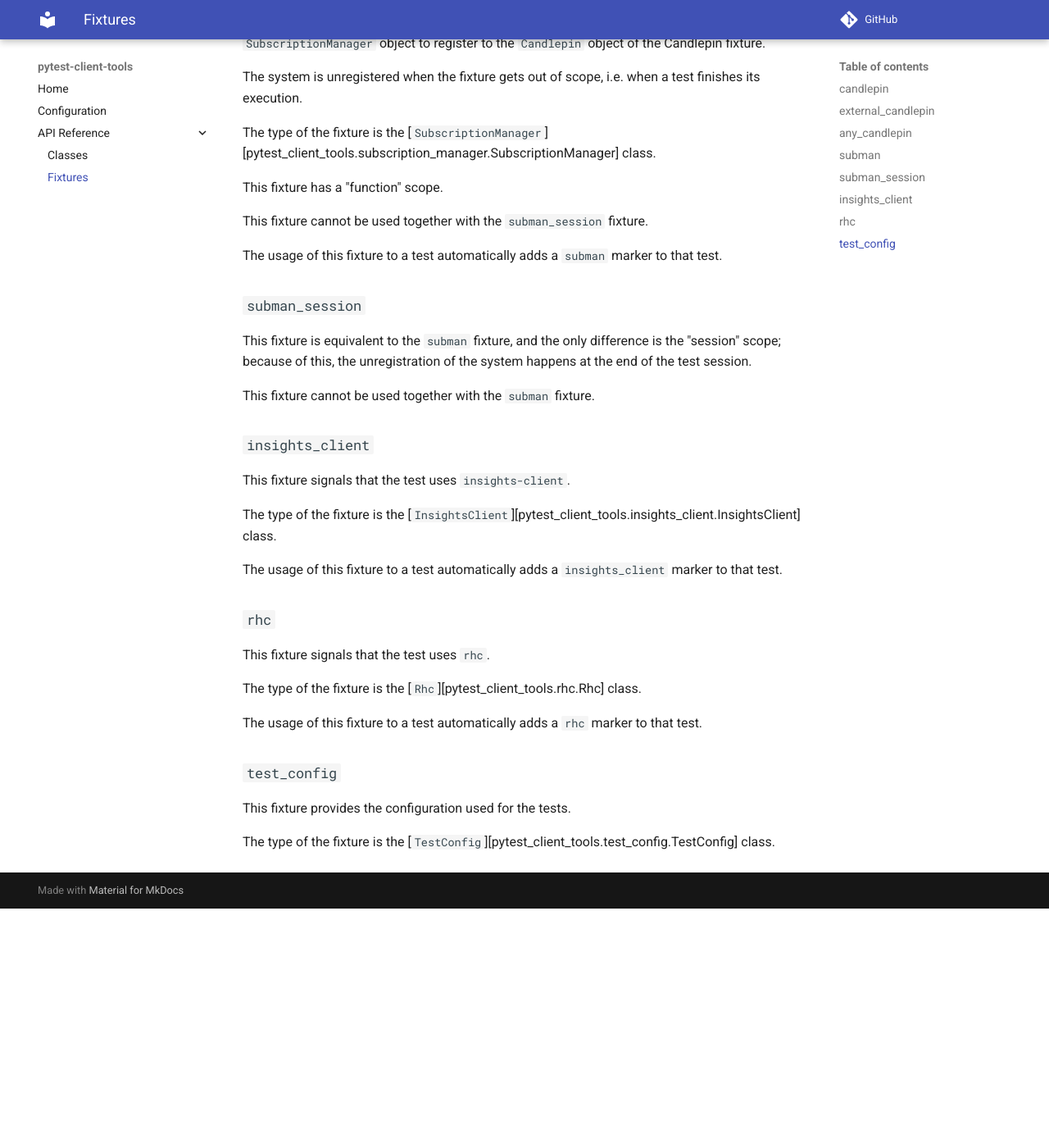
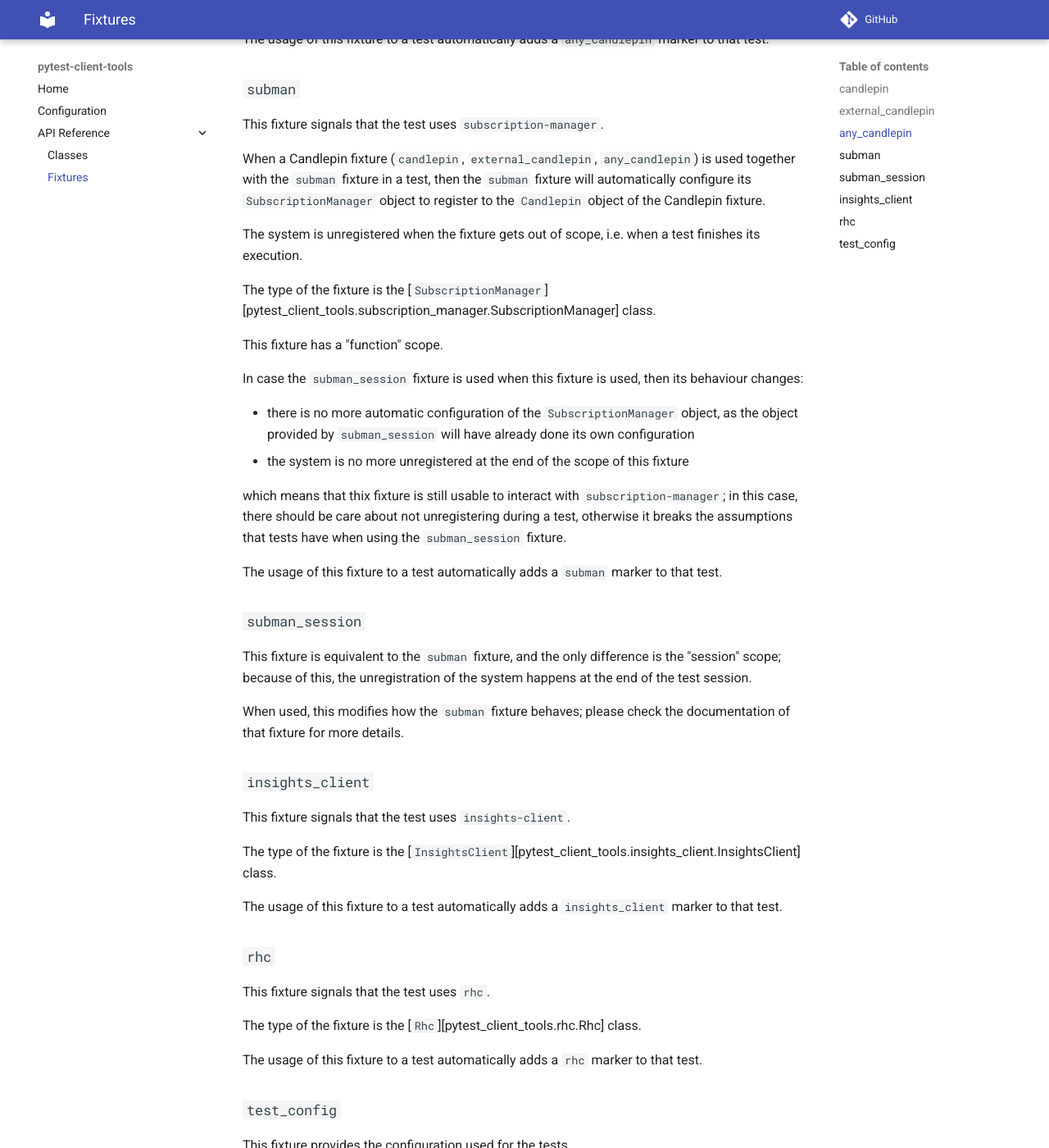
Before and after one commit to ptoscano/pytest-client-tools, an MkDocs documentation site: the page built from docs/fixtures.md, in a window 1280 px wide and 1400 px high, scrolled down 1434 px. Shown: the whole window at 82% size. Built offline with MkDocs 1.6.1 and Material for MkDocs 9.7.7, drawn with Linux system fonts in a browser that asks for light colours; comment, search, counter and statistics services are not loaded; before the commit the page ends 2542 px from its top, so only the background shows below that; some of the changed text lies outside the part shown.

Commit message:
feat: more documentation updates
Update the description of the new classes, new options, tweaked
behaviour of fixtures, etc.

Signed-off-by: Pino Toscano <ptoscano@redhat.com>

```diff
--- a/docs/fixtures.md
+++ b/docs/fixtures.md
@@ -23,11 +23,16 @@
 This fixture signals that the test requires the Candlepin server, and in
 particular an external Candlepin server whose details are in the configuration.
 
-Since this fixture requires details of a Candlepin server set up in the
-configuration, if a server is not fully configured (any of the `candlepin.host`,
-`candlepin.port`, `candlepin.prefix`, `candlepin.username`, and
-`candlepin.password` keys is missing) then this fixture will skip the test
-automatically.
+This fixture requires details of a Candlepin server set up in the configuration,
+and if a server is not fully configured then this fixture will skip the test
+automatically. The configuration keys that are needed for this are:
+
+- `candlepin.host`,
+- `candlepin.port`
+- `candlepin.prefix`
+- either of:
+    - `candlepin.username` and `candlepin.password`
+    - `candlepin.activation_keys` and `candlepin.org`
 
 The type of the fixture is the [`Candlepin`][pytest_client_tools.candlepin.Candlepin]
 class.
@@ -78,7 +83,18 @@
 
 This fixture has a "function" scope.
 
-This fixture cannot be used together with the `subman_session` fixture.
+In case the `subman_session` fixture is used when this fixture is used, then
+its behaviour changes:
+
+- there is no more automatic configuration of the `SubscriptionManager` object,
+  as the object provided by `subman_session` will have already done its own
+  configuration
+- the system is no more unregistered at the end of the scope of this fixture
+
+which means that thix fixture is still usable to interact with
+`subscription-manager`; in this case, there should be care about not
+unregistering during a test, otherwise it breaks the assumptions that tests
+have when using the `subman_session` fixture.
 
 The usage of this fixture to a test automatically adds a `subman` marker
 to that test.
@@ -89,7 +105,8 @@
 the "session" scope; because of this, the unregistration of the system happens
 at the end of the test session.
 
-This fixture cannot be used together with the `subman` fixture.
+When used, this modifies how the `subman` fixture behaves; please check the
+documentation of that fixture for more details.
 
 ### `insights_client`
 
```
Also changed, not shown: docs/api.md (+8 -0 lines), docs/config.md (+16 -0 lines).
